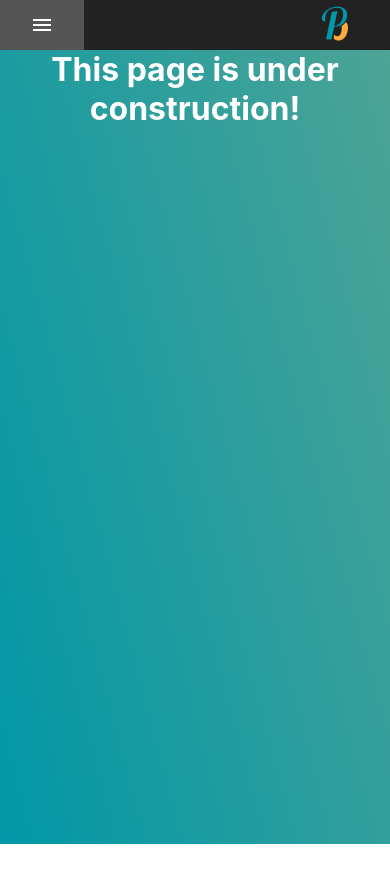
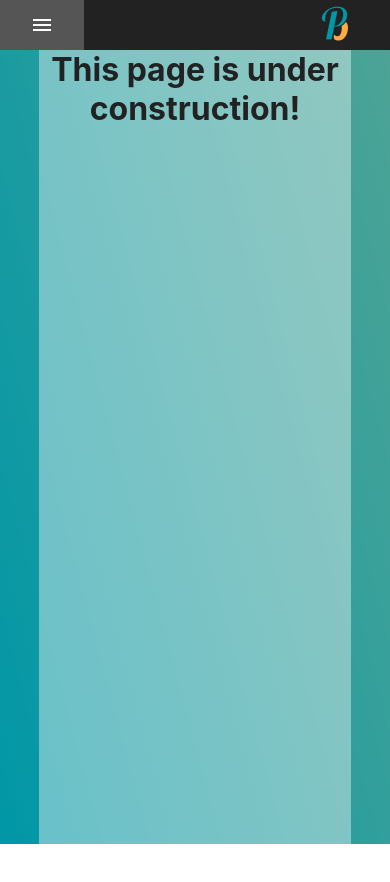
Before and after one commit to PJBuddendeck/PJBuddendeck.github.io, a React (Create React App) app: page /about in a window 390 px wide. Shown: the top 882 px of the page. Before the commit the page ends 844 px from the top, so only its background shows below. Built offline with nearby package versions, Linux system fonts and the light colour scheme.

Commit message:
Added opaque backdrop for all content pages

```diff
--- a/src/components/about/about-page.jsx
+++ b/src/components/about/about-page.jsx
@@ -1,5 +1,6 @@
 import React, {useState, useEffect, useRef} from "react";
 import '../style.css';
+import './about-style.css'
 import logo from '../../images/logo.png';
 
 const AboutPage = () => {
@@ -46,7 +47,9 @@ const AboutPage = () => {
                 </div>
             </div>
             <div id="content" className={menuOn ? "blur" : "unblur"}>
-                <h1>This page is under construction!</h1>
+                <div id="backdrop">
+                    <h1>This page is under construction!</h1>
+                </div>
             </div>
         </div>
     );
--- a/src/components/contact/contact-page.jsx
+++ b/src/components/contact/contact-page.jsx
@@ -46,7 +46,9 @@ const ContactPage = () => {
                 </div>
             </div>
             <div id="content" className={menuOn ? "blur" : "unblur"}>
-                <h1>This page is under construction!</h1>
+                <div id="backdrop">
+                    <h1>This page is under construction!</h1>
+                </div>
             </div>
         </div>
     );
--- a/src/components/hobbies/hobbies-page.jsx
+++ b/src/components/hobbies/hobbies-page.jsx
@@ -46,7 +46,9 @@ const HobbiesPage = () => {
                 </div>
             </div>
             <div id="content" className={menuOn ? "blur" : "unblur"}>
-                <h1>This page is under construction!</h1>
+                <div id="backdrop">
+                    <h1>This page is under construction!</h1>
+                </div>
             </div>
         </div>
     );
--- a/src/components/home/home-style.css
+++ b/src/components/home/home-style.css
@@ -23,7 +23,6 @@
 .openingImage img {
     padding-right: 80px;
     margin-left: 20px;
-    margin-bottom: 20px;
 }
 
 .yellow-text {
--- a/src/components/projects/projects-page.jsx
+++ b/src/components/projects/projects-page.jsx
@@ -46,7 +46,9 @@ const ProjectsPage = () => {
                 </div>
             </div>
             <div id="content" className={menuOn ? "blur" : "unblur"}>
-                <h1>This page is under construction!</h1>
+                <div id="backdrop">
+                    <h1>This page is under construction!</h1>
+                </div>
             </div>
         </div>
     );
--- a/src/components/style.css
+++ b/src/components/style.css
@@ -131,11 +131,25 @@ body {
     .hideNavbar {
         display: none;
     }
+    #backdrop {
+        width: 100vw;
+        margin-left: 0;
+        margin-right: 0;
+    }
 }
 
 #content {
     position: relative;
     margin-top: 50px;
+}
+
+#backdrop {
+    color: #222222;
+    background-color: rgba(255, 255, 255, 0.4);
+    width: 80vw;
+    margin-left: 10vw;
+    margin-right: 10vw;
+    height: 100vh;
 }
 
 .fade1 {
```
Also changed, not shown: src/components/about/about-style.css (added).
